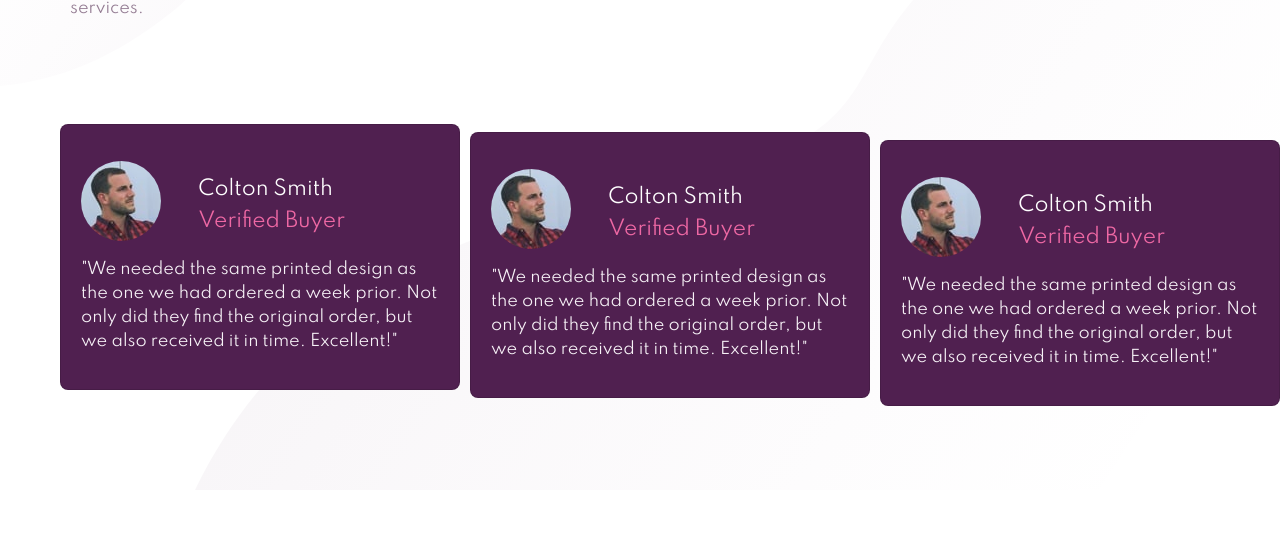
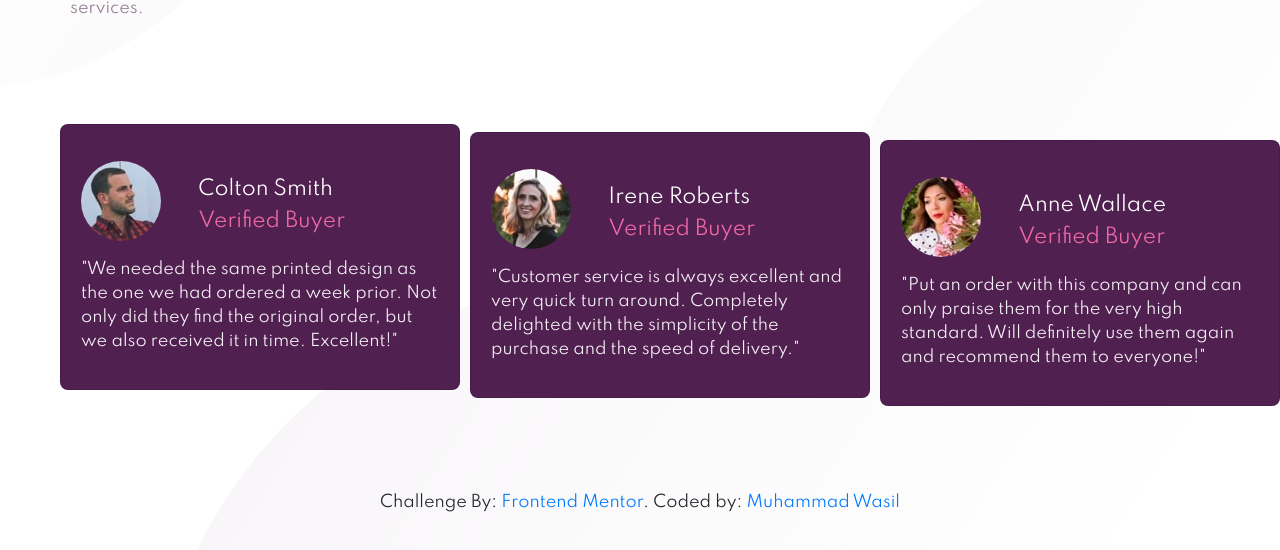
Before and after one commit to muhammadwasil97/front-end-mentor-challenge-1, a website: page index.html in a window 1280 px wide. Shown: the part 276-826 px from the top of the page. Before the commit the page ends 800 px from the top, so only its background shows below. Drawn offline with nearby package versions, Linux system fonts and the light colour scheme.

Commit message:
Forgot to add my name

```diff
--- a/index.html
+++ b/index.html
@@ -110,12 +110,12 @@
                     <div class="card-body">
                         <div class="row my-lg-3">
                             <div class="col-4 avatar">
-                                <img src="/assets/images/image-colton.jpg" alt="image-colton">
+                                <img src="/assets/images/image-irene.jpg" alt="image-irene">
                             </div>
                             <div class="col-8 reviewer-name mt-3">
                                 <div class="row">
                                     <div class="col">
-                                        <h5 class="name">Colton Smith</h5>
+                                        <h5 class="name">Irene Roberts</h5>
                                         <h5 class="role">Verified Buyer</h5>
                                     </div>
                                 </div>
@@ -124,9 +124,8 @@
                         <div class="row">
                             <div class="col-12">
                                 <p class="client-review">
-                                    "We needed the same printed design as the one we had ordered a week prior.
-                                    Not only did they find the original order,
-                                    but we also received it in time. Excellent!"
+                                    "Customer service is always excellent and very quick turn around.
+                                    Completely delighted with the simplicity of the purchase and the speed of delivery."
                                 </p>
                             </div>
                         </div>
@@ -138,12 +137,12 @@
                     <div class="card-body">
                         <div class="row my-lg-3">
                             <div class="col-4 avatar">
-                                <img src="/assets/images/image-colton.jpg" alt="image-colton">
+                                <img src="/assets/images/image-anne.jpg" alt="image-anne">
                             </div>
                             <div class="col-8 reviewer-name mt-3">
                                 <div class="row">
                                     <div class="col">
-                                        <h5 class="name">Colton Smith</h5>
+                                        <h5 class="name">Anne Wallace</h5>
                                         <h5 class="role">Verified Buyer</h5>
                                     </div>
                                 </div>
@@ -152,14 +151,18 @@
                         <div class="row">
                             <div class="col-12">
                                 <p class="client-review">
-                                    "We needed the same printed design as the one we had ordered a week prior.
-                                    Not only did they find the original order,
-                                    but we also received it in time. Excellent!"
+                                    "Put an order with this company and can only praise them for the very high standard.
+                                    Will definitely use them again and recommend them to everyone!"
                                 </p>
                             </div>
                         </div>
                     </div>
                 </div>
+            </div>
+        </div>
+        <div class="row">
+            <div class="col">
+                <p class="text-center">Challenge By: <a href="https://www.frontendmentor.io/" target="__blank">Frontend Mentor</a>. Coded by: <a href="https://github.com/muhammadwasil97/" target="__blank">Muhammad Wasil</a></p>
             </div>
         </div>
     </div>
```
